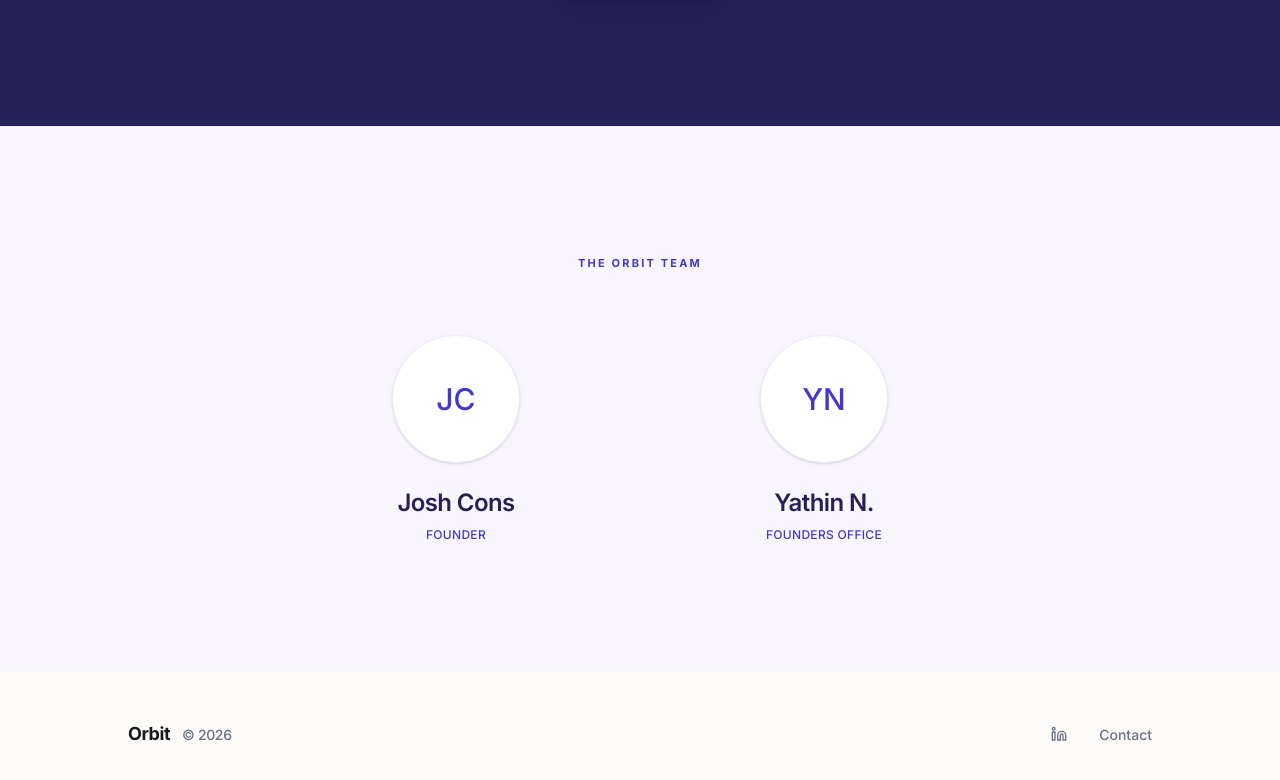
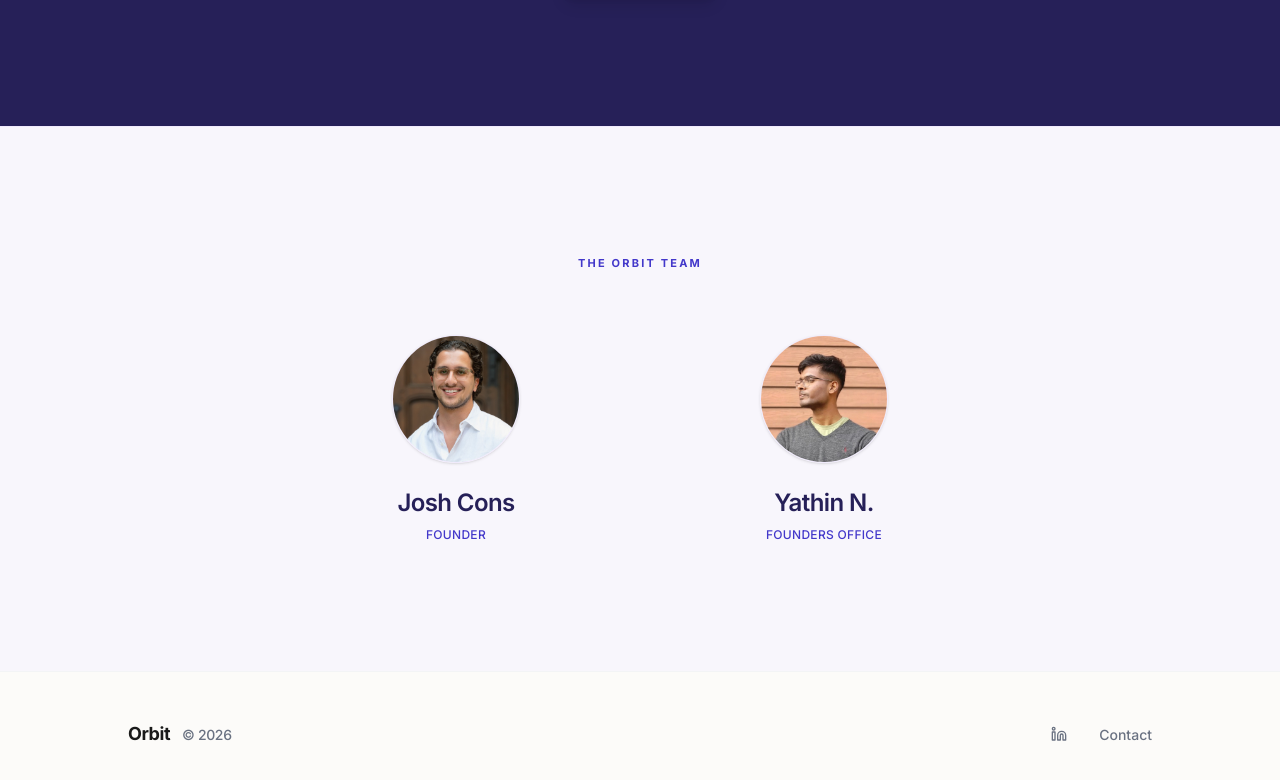
Before and after one commit to Ravs0/orbit-website, a React (Vite) app: page / in a window 1280 px wide. Shown: the part 2671-3451 px from the top of the page. Built offline with nearby package versions, Linux system fonts and the light colour scheme; a web font is replaced by a local one.

Commit message:
feat: add real photos for Josh and Yathin

```diff
--- a/src/App.tsx
+++ b/src/App.tsx
@@ -341,17 +341,13 @@ function About() {
 
           <div className="grid sm:grid-cols-2 gap-16 max-w-2xl mx-auto">
             <motion.div custom={0.1} initial="hidden" whileInView="visible" viewport={{ once: true }} variants={fadeUpVariants} className="flex flex-col items-center">
-              <div className="w-32 h-32 rounded-full bg-white mb-6 flex items-center justify-center text-brand-600 text-3xl font-medium shadow-sm border border-brand-100">
-                JC
-              </div>
+              <img src="/josh.jpg" alt="Josh Cons" className="w-32 h-32 rounded-full object-cover mb-6 shadow-sm border border-brand-100" />
               <h4 className="text-2xl font-semibold text-brand-950 tracking-tight">Josh Cons</h4>
               <p className="text-brand-600 mt-2 font-medium tracking-wide uppercase text-xs">Founder</p>
             </motion.div>
 
             <motion.div custom={0.2} initial="hidden" whileInView="visible" viewport={{ once: true }} variants={fadeUpVariants} className="flex flex-col items-center">
-              <div className="w-32 h-32 rounded-full bg-white mb-6 flex items-center justify-center text-brand-600 text-3xl font-medium shadow-sm border border-brand-100">
-                YN
-              </div>
+              <img src="/yathin.jpg" alt="Yathin N." className="w-32 h-32 rounded-full object-cover mb-6 shadow-sm border border-brand-100" />
               <h4 className="text-2xl font-semibold text-brand-950 tracking-tight">Yathin N.</h4>
               <p className="text-brand-600 mt-2 font-medium tracking-wide uppercase text-xs">Founders Office</p>
             </motion.div>
```
Also changed, not shown: public/josh.jpg (added), public/yathin.jpg (added).
